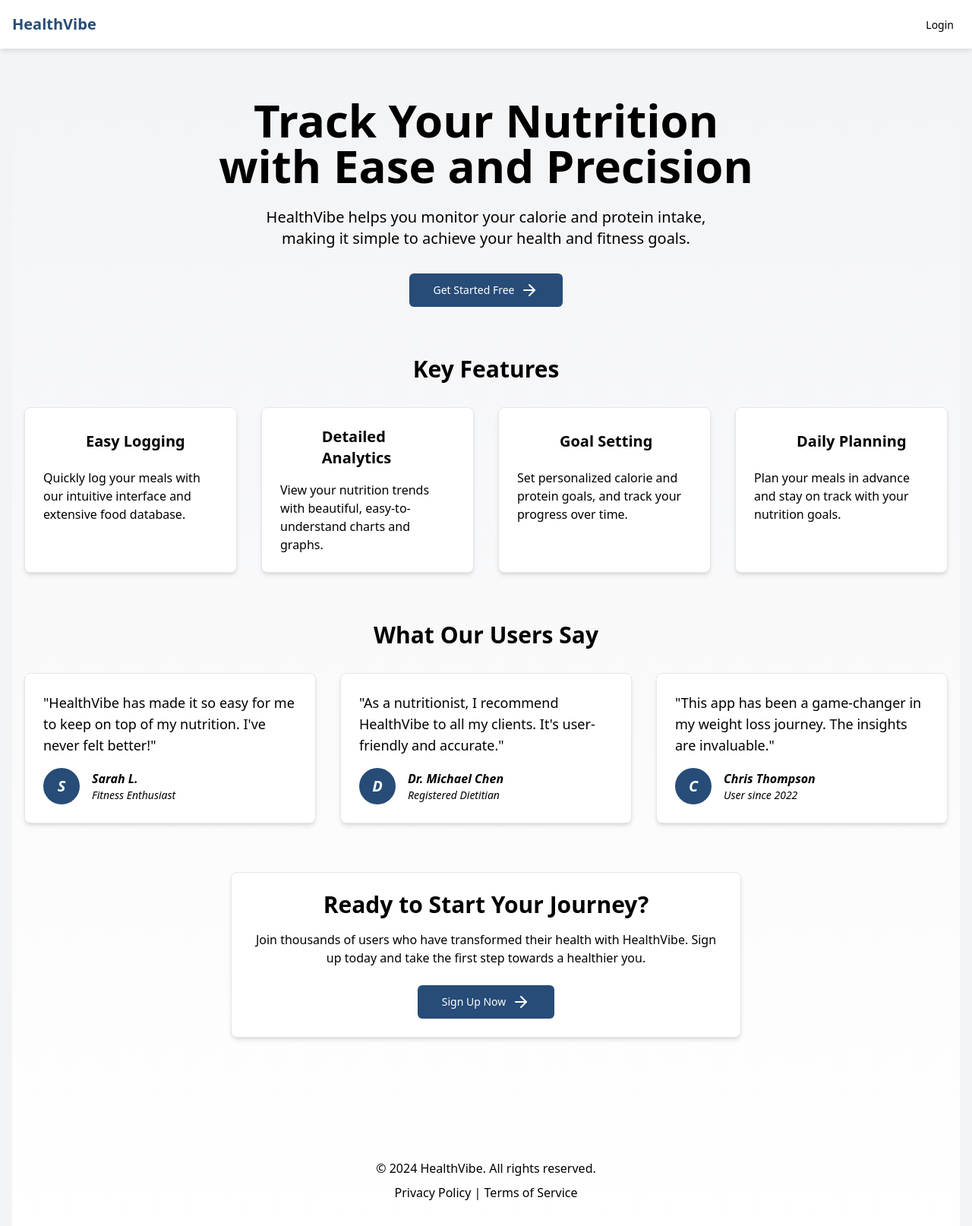
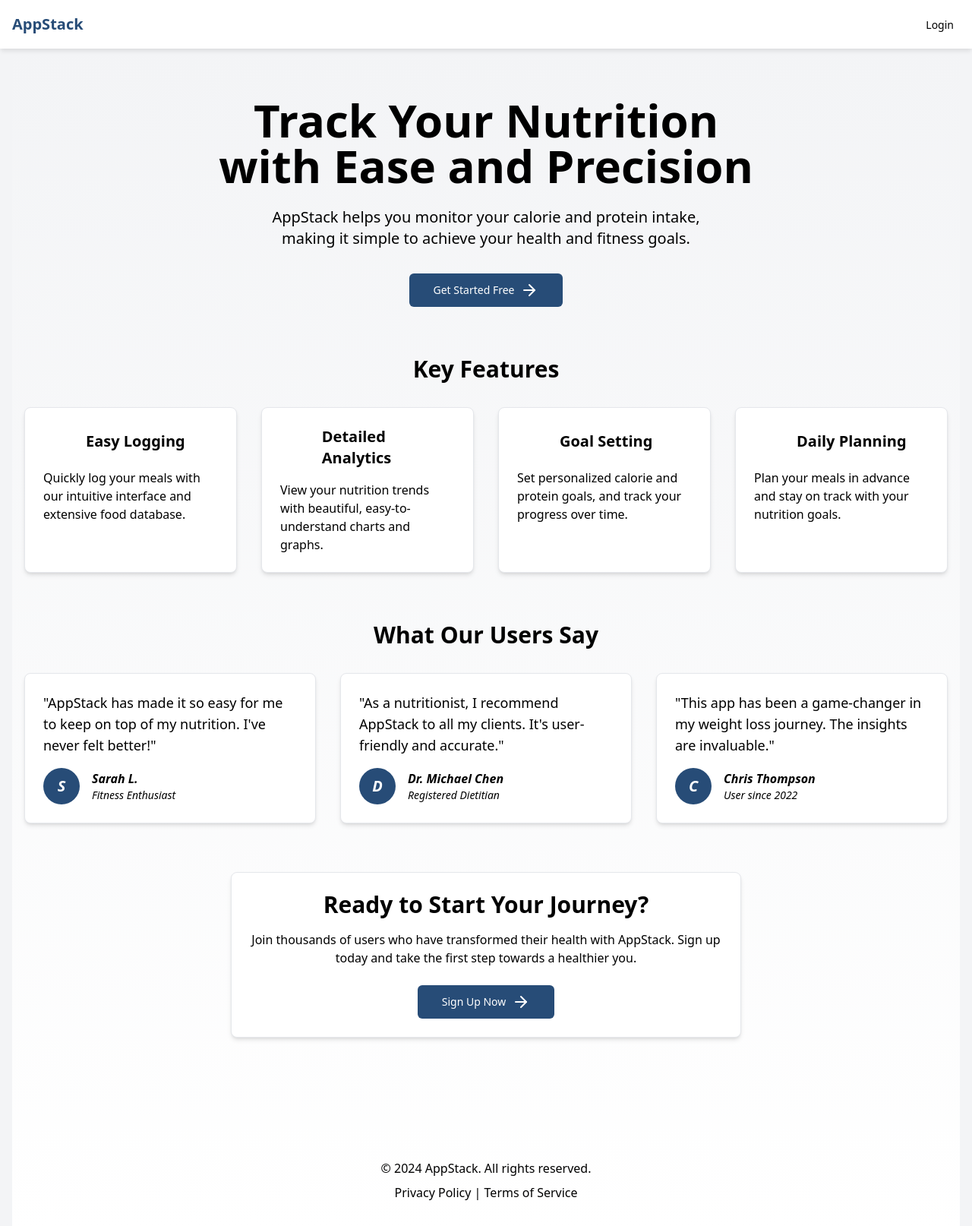
Before and after one commit to AndyIsBuilding/calorie_counter, a Flask app: page / in a window 1280 px wide. Shown: the whole page at 76% size. Run offline with Flask 3, Linux system fonts and the light colour scheme; some libraries are stand-ins or nearby versions.

Commit message:
update app name

```diff
--- a/app.py
+++ b/app.py
@@ -1123,12 +1123,12 @@ def food_recommendation(total_calories, total_protein):
 def get_testimonials():
     testimonials = [
         {
-            "quote": "HealthVibe has made it so easy for me to keep on top of my nutrition. I've never felt better!",
+            "quote": "AppStack has made it so easy for me to keep on top of my nutrition. I've never felt better!",
             "author": "Sarah L.",
             "role": "Fitness Enthusiast",
         },
         {
-            "quote": "As a nutritionist, I recommend HealthVibe to all my clients. It's user-friendly and accurate.",
+            "quote": "As a nutritionist, I recommend AppStack to all my clients. It's user-friendly and accurate.",
             "author": "Dr. Michael Chen",
             "role": "Registered Dietitian",
         },
--- a/templates/index.html
+++ b/templates/index.html
@@ -1,6 +1,6 @@
 {% extends "layout.html" %}
 
-{% block title %}Welcome to HealthVibe{% endblock %}
+{% block title %}Welcome to AppStack{% endblock %}
 
 {% block navbar %}
 {% include 'navbar.html' %}
@@ -21,7 +21,7 @@
         Track Your Nutrition <br /> with Ease and Precision
       </h1>
       <p class="text-xl text-muted-foreground mb-8">
-        HealthVibe helps you monitor your calorie and protein intake, <br />
+        AppStack helps you monitor your calorie and protein intake, <br />
         making it simple to achieve your health and fitness goals.
       </p>
       <a href="{{ url_for('register') }}" class="inline-block">
@@ -50,7 +50,7 @@
         <div class="p-6">
           <h2 class="text-3xl font-bold mb-4">Ready to Start Your Journey?</h2>
           <p class="text-muted-foreground mb-6">
-            Join thousands of users who have transformed their health with HealthVibe.
+            Join thousands of users who have transformed their health with AppStack.
             Sign up today and take the first step towards a healthier you.
           </p>
           <a href="{{ url_for('register') }}" class="inline-block">
@@ -65,7 +65,7 @@
 
   <footer class="bg-muted mt-16 py-8">
     <div class="container mx-auto px-4 text-center text-muted-foreground">
-      <p>&copy; 2024 HealthVibe. All rights reserved.</p>
+      <p>&copy; 2024 AppStack. All rights reserved.</p>
       <div class="mt-2">
         <a href="#" class="hover:underline">Privacy Policy</a>
         |
--- a/templates/layout.html
+++ b/templates/layout.html
@@ -24,7 +24,7 @@
     </script>
     <link rel="manifest" href="{{ url_for('static', filename='manifest.json') }}">
     <link rel="stylesheet" href="{{ url_for('static', filename='styles.css') }}">
-    <title>{% block title %}HealthVibe{% endblock %}</title>
+    <title>{% block title %}AppStack{% endblock %}</title>
     {% block extra_head %}{% endblock %}
 </head>
 <body class="bg-gray-100 min-h-screen">
--- a/templates/login.html
+++ b/templates/login.html
@@ -1,6 +1,6 @@
 {% extends "layout.html" %}
 
-{% block title %}Login - HealthVibe{% endblock %}
+{% block title %}Login - AppStack{% endblock %}
 
 {% block navbar %}
 {% include 'navbar.html' %}
--- a/templates/navbar.html
+++ b/templates/navbar.html
@@ -5,7 +5,7 @@
         <!-- Top bar with logo and menu button -->
         <div class="flex items-center justify-between h-16 relative">
             <!-- Logo -->
-            <div class="text-xl font-bold text-primary">HealthVibe</div>
+            <div class="text-xl font-bold text-primary">AppStack</div>
 
             <!-- Nutrition Stats - Hidden on mobile -->
             <div class="navbar-stats hidden md:flex">
@@ -113,7 +113,7 @@
 <nav class="navbar">
     <div class="container mx-auto px-4">
         <div class="flex justify-between items-center h-16 relative">
-            <div class="text-xl font-bold text-primary">HealthVibe</div>
+            <div class="text-xl font-bold text-primary">AppStack</div>
             <div class="hidden md:flex space-x-0">
                 {% if current_user.is_authenticated %}
                 <a href="{{ url_for('dashboard') }}" class="nav-link {% if request.endpoint == 'dashboard' %}text-primary border-b-2 border-primary{% endif %}">Dashboard</a>
--- a/templates/poker.html
+++ b/templates/poker.html
@@ -1,6 +1,6 @@
 {% extends "layout.html" %}
 
-{% block title %}Poker Stats - HealthVibe{% endblock %}
+{% block title %}Poker Stats - AppStack{% endblock %}
 
 {% block navbar %}
     {% include 'navbar.html' %}
--- a/templates/poker_history.html
+++ b/templates/poker_history.html
@@ -1,6 +1,6 @@
 {% extends "layout.html" %}
 
-{% block title %}Poker History - HealthVibe{% endblock %}
+{% block title %}Poker History - AppStack{% endblock %}
 
 {% block navbar %}
     {% include 'navbar.html' %}
--- a/templates/register.html
+++ b/templates/register.html
@@ -1,6 +1,6 @@
 {% extends "layout.html" %}
 
-{% block title %}Register - HealthVibe{% endblock %}
+{% block title %}Register - AppStack{% endblock %}
 
 {% block navbar %}
 {% include 'navbar.html' %}
```
Also changed, not shown: tests/test_routes.py (+2 -2 lines), tests/test_user_management.py (+2 -2 lines), static/manifest.json, tests/README.md.
